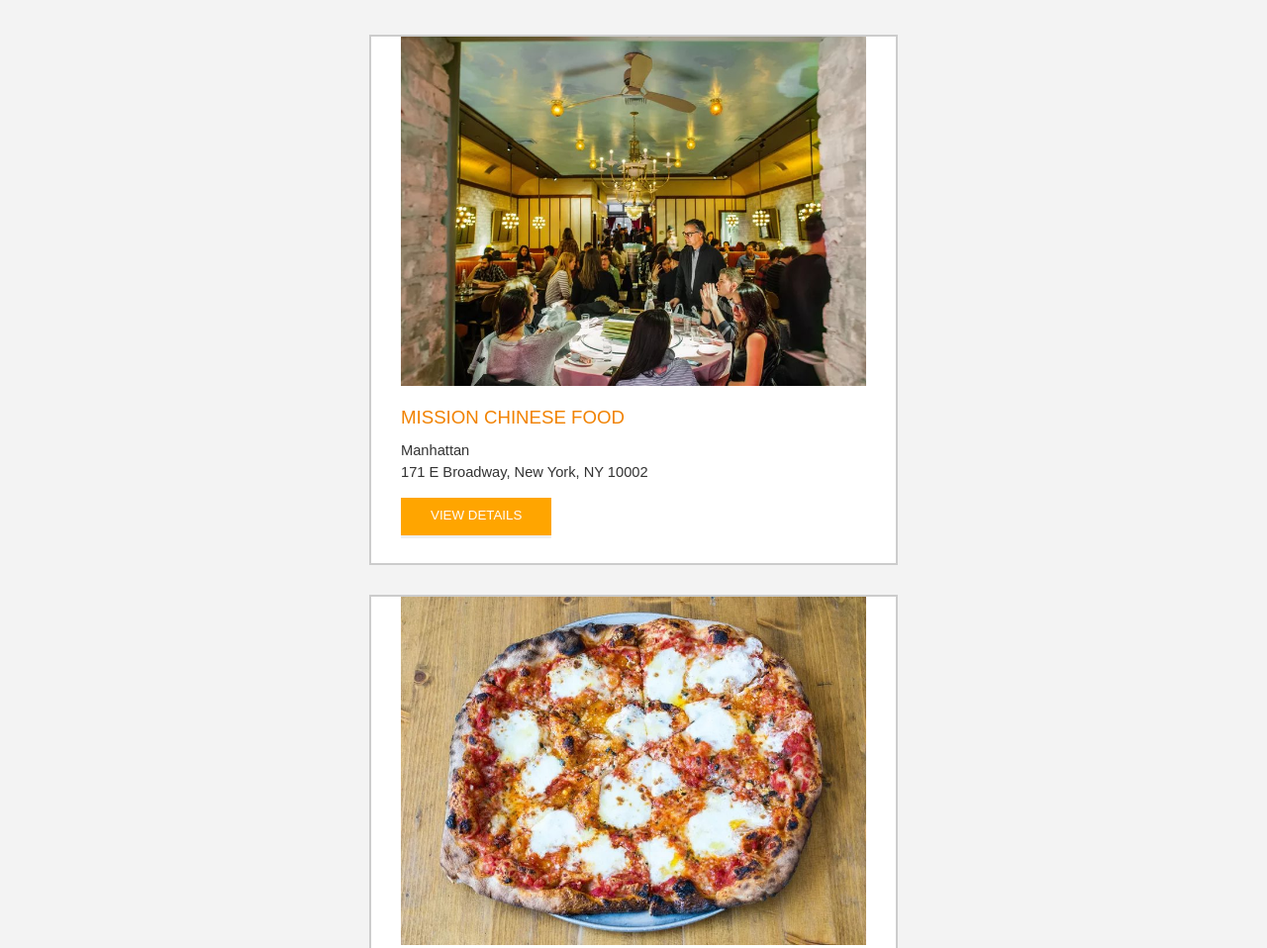
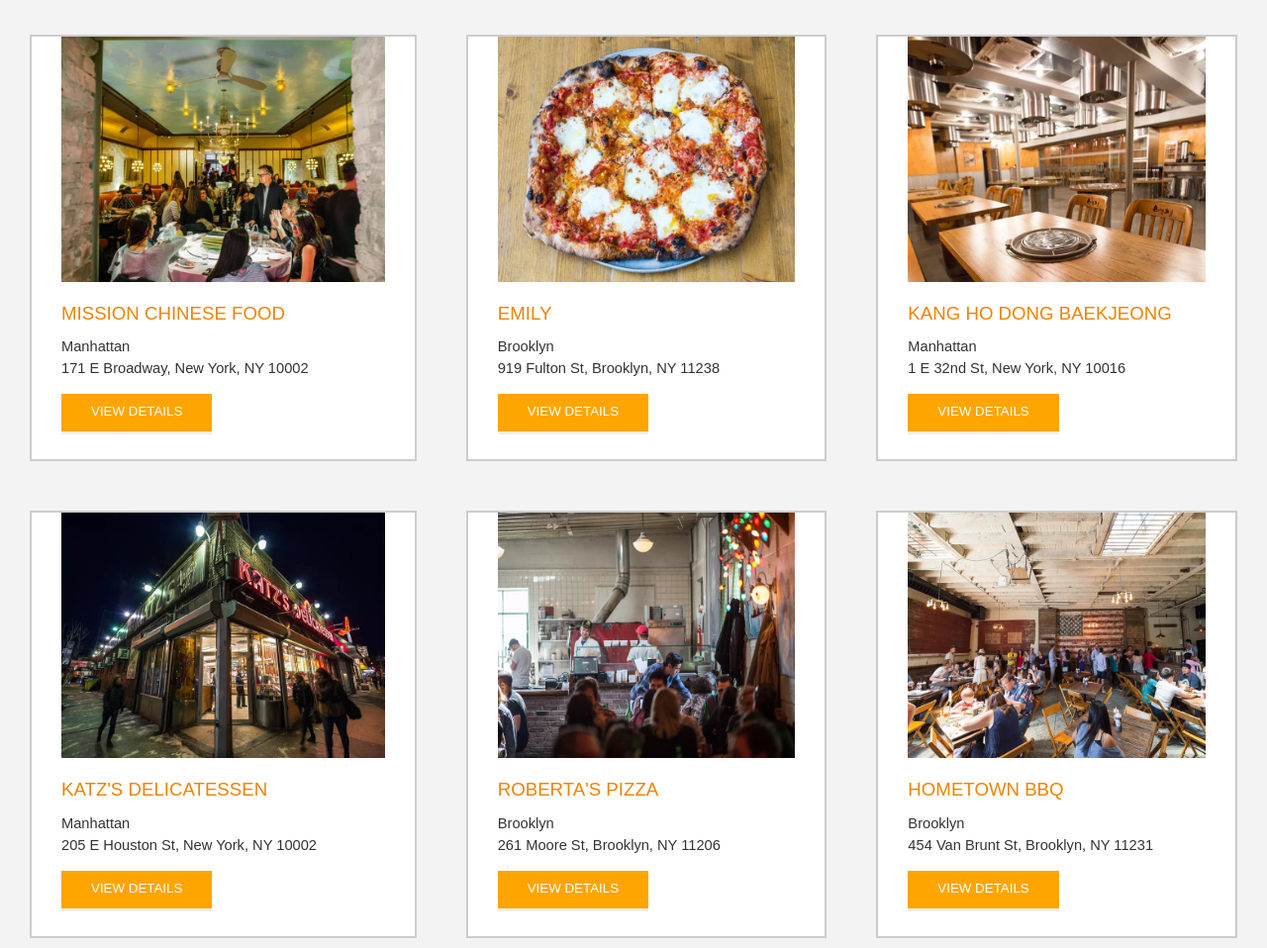
Before and after one commit to SrSalvaje/udacity-restaurant-reviews, a plain HTML site: page app/index.html in a window 1280 px wide. Shown: the part 571-1529 px from the top of the page at 99% size. Drawn offline with nearby package versions, Linux system fonts and the light colour scheme.

Commit message:
feat: added basic grid layout and responsive.css

```diff
--- a/app/index.html
+++ b/app/index.html
@@ -5,6 +5,7 @@
   <meta name="viewport" content="width=device-width, initial-scale=1.0">
   <link rel="stylesheet" src="//normalize-css.googlecode.com/svn/trunk/normalize.css" />
   <link rel="stylesheet" href="css/styles.css">
+  <link rel="stylesheet" href="css/responsive.css">
   <link rel="stylesheet" href="https://unpkg.com/leaflet@1.3.1/dist/leaflet.css" integrity="sha512-Rksm5RenBEKSKFjgI3a41vrjkw4EVPlJ3+OiI65vTjIdo9brlAacEuKOiQ5OFh7cOI1bkDwLqdLw3Zg0cRJAAQ==" crossorigin=""/>
   <title>Restaurant Reviews</title>
 </head>
--- /dev/null
+++ b/app/scss/responsive.scss
@@ -0,0 +1,19 @@
+@media only screen and (min-width: 700px) {
+    #restaurants-list {
+        display:grid;
+        grid-template-columns: auto auto;
+        grid-template: auto;
+        grid-gap:20px;
+        justify-content: space-evenly;
+    }
+
+    #restaurants-list li{
+        width: auto;
+    }
+}
+
+@media only screen and (min-width: 1000px) {
+    #restaurants-list {
+        grid-template-columns: auto auto auto;
+    }
+}
--- a/app/scss/styles.scss
+++ b/app/scss/styles.scss
@@ -146,7 +146,7 @@
   border: 2px solid #ccc;
   font-family: Arial,sans-serif;
   margin: 15px;
-  min-height: 380px;
+  min-height: 350px;
   padding: 0 30px 25px;
   text-align: left;
   max-width: 470px;
```
Also changed, not shown: app/restaurant.html (+1 -0 lines), app/css/responsive.css (added), app/css/styles.css.
